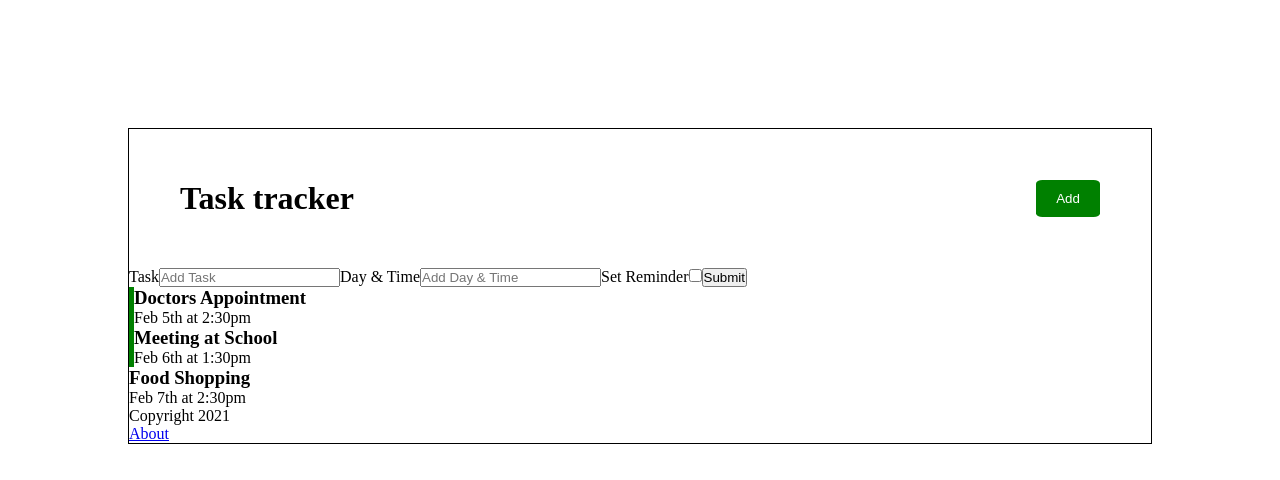
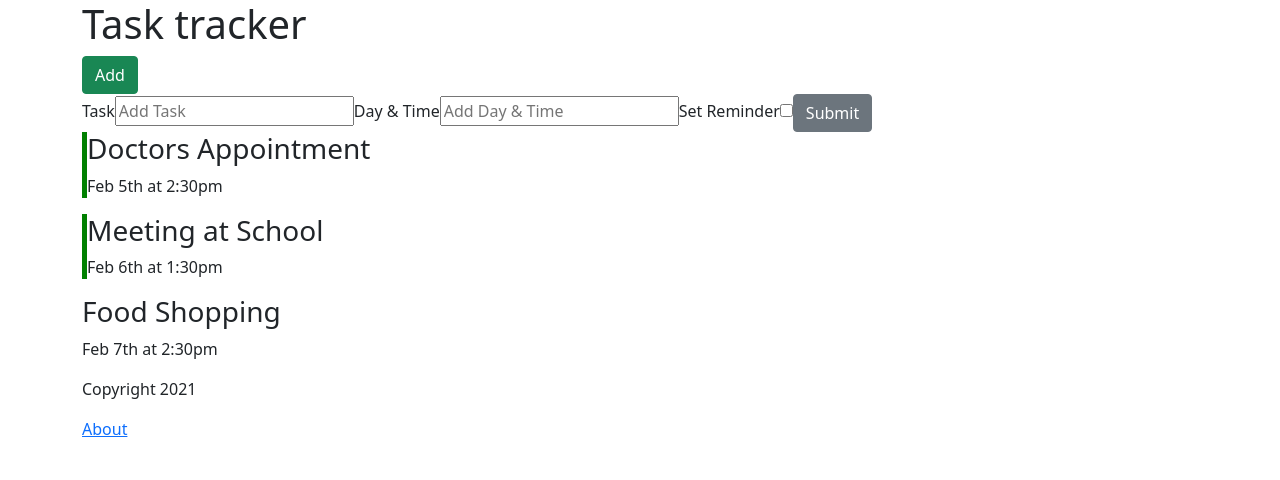
Before and after one commit to KurtVarcoe/react-task-tracker, a React (Create React App) app: page / in a window 1280 px wide. Shown: the top 480 px of the page. Built offline with nearby package versions, Linux system fonts and the light colour scheme.

Commit message:
installed bootstrap

```diff
--- a/package.json
+++ b/package.json
@@ -6,6 +6,7 @@
     "@testing-library/jest-dom": "^5.14.1",
     "@testing-library/react": "^11.2.7",
     "@testing-library/user-event": "^12.8.3",
+    "bootstrap": "^5.1.3",
     "react": "^17.0.2",
     "react-dom": "^17.0.2",
     "react-scripts": "4.0.3",
--- a/src/components/Form.js
+++ b/src/components/Form.js
@@ -7,7 +7,7 @@ const Form = () => {
             <input type='text' placeholder='Add Day & Time' id='day-time'/>
             <label htmlFor='set-reminder'>Set Reminder</label>
             <input type='checkbox' id='set-reminder'/>
-            <input type='submit'/>
+            <input type='submit' className='btn btn-secondary'/>
         </div>
     )
 }
--- a/src/components/Header.js
+++ b/src/components/Header.js
@@ -7,7 +7,7 @@ const Header = ({text}) => {
     return (
         <header className='header'>
            <h1>Task tracker</h1>
-           <button className='btn' onClick={onClick}>{text}</button>
+           <button className='btn btn-success' onClick={onClick}>{text}</button>
         </header>
     );
 }
--- a/src/index.css
+++ b/src/index.css
@@ -1,4 +1,4 @@
-* {
+/* * {
   box-sizing: border-box;
   padding: 0;
   margin: 0;
@@ -22,7 +22,7 @@
   padding: 10px 20px;
   border: none;
   border-radius: 10%;
-}
+} */
 
 .reminder {
   border-left: 5px solid green;
--- a/src/index.js
+++ b/src/index.js
@@ -3,6 +3,7 @@ import ReactDOM from 'react-dom';
 import './index.css';
 import App from './App';
 import reportWebVitals from './reportWebVitals';
+import 'bootstrap/dist/css/bootstrap.css';
 
 ReactDOM.render(
   <React.StrictMode>
```
Also changed, not shown: 1 other file (tests, documents, lock files or other folders).
